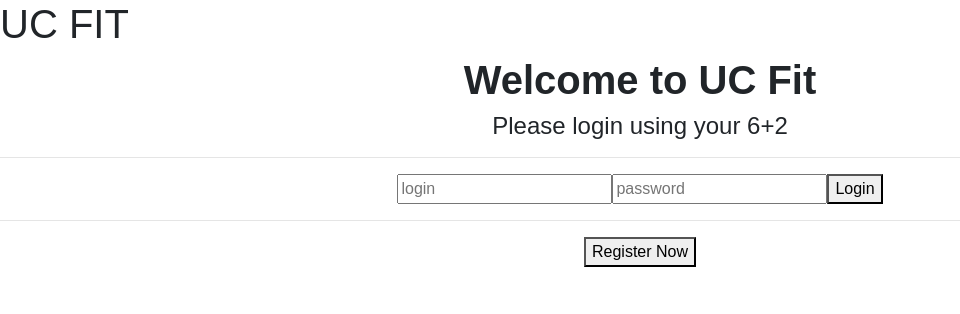
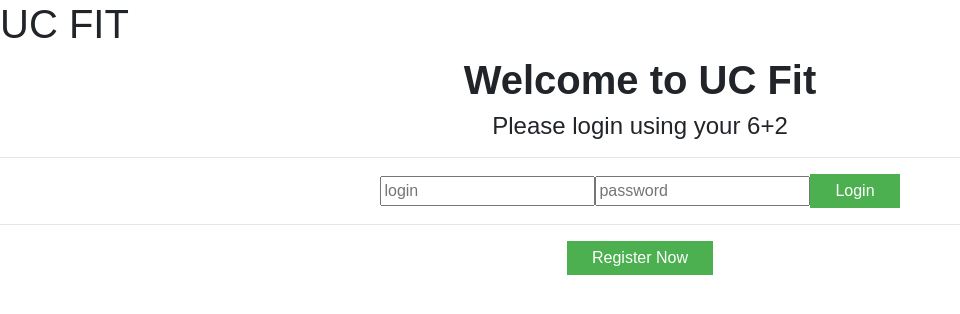
Before and after one commit to nortonaw/UC.SD.2021.G2, an Angular app in the folder UCFIT/: page /login in a window 1280 px wide. Shown: the top 314 px of the page, without its empty margins (0-960 px from the left). Built offline with nearby package versions, Linux system fonts and the light colour scheme.

Commit message:
Login Buttons

```diff
--- a/UCFIT/src/app/login-page/login-page.component.css
+++ b/UCFIT/src/app/login-page/login-page.component.css
@@ -1,5 +1,12 @@
-.LoginButton{
-
+.button{
+    background-color: #4CAF50; /* Green */
+    border: none;
+    color: white;
+    padding: 5px 25px;
+    text-align: center;
+    text-decoration: none;
+    display: inline-block;
+    font-size: 16px;
 
 }
 
--- a/UCFIT/src/app/login-page/login-page.component.html
+++ b/UCFIT/src/app/login-page/login-page.component.html
@@ -7,11 +7,11 @@
 
     <input type="text" id="login" name="login" placeholder="login" id="center">
     <input type="text" id="password" name="login" placeholder="password" id="center">
-    <button type="submit" value="Log In" id="LoginButton" (click)="authLogin()">Login</button>
+    <button type="submit" value="Log In" class="button" (click)="authLogin()">Login</button>
 
     <hr>
 
-    <button>Register Now</button>
+    <button class="button">Register Now</button>
 </div>
 
 <div *ngIf="loginValid == true">
```
